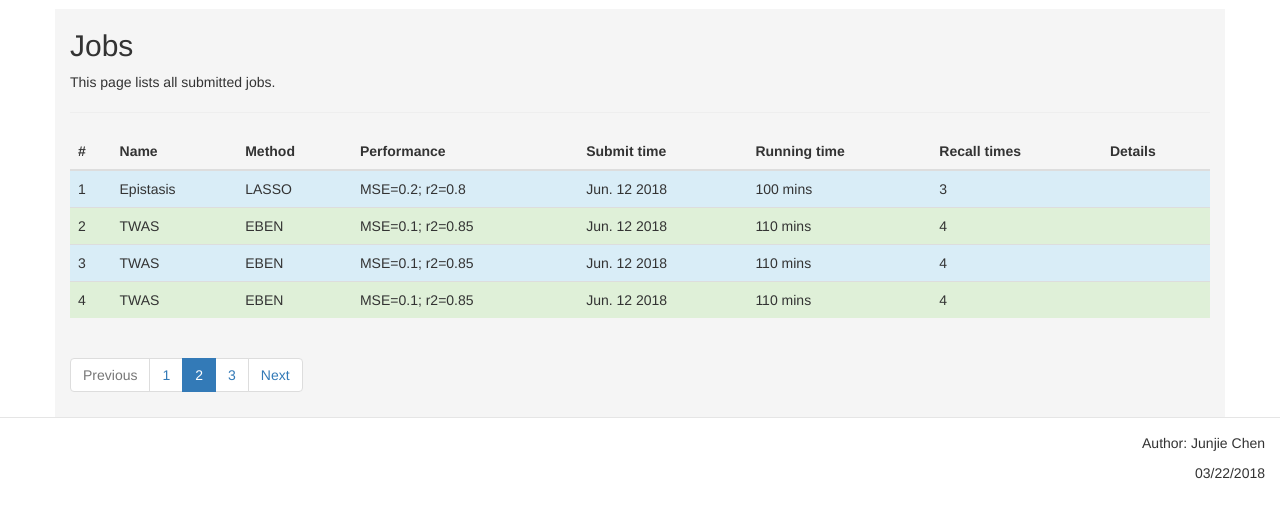
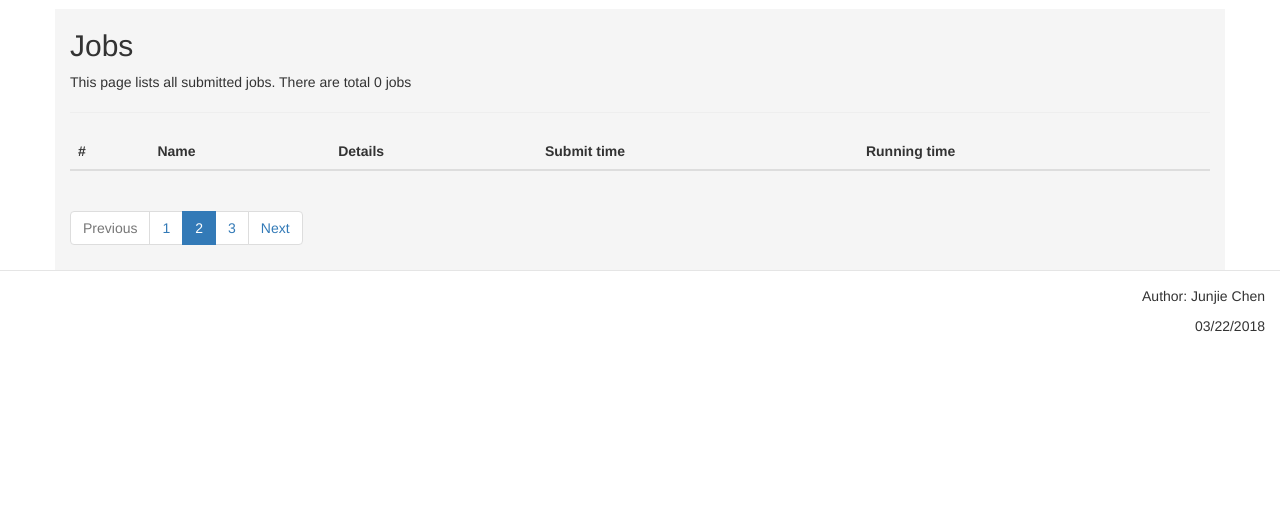
Before and after one commit to work-hard-play-harder/ShiLab, a Flask app: page /repository/ in a window 1280 px wide. Shown: the part 51-569 px from the top of the page. Run offline with Flask 2, Linux system fonts and the light colour scheme; lists and menus that the app fills with data are empty; some libraries are stand-ins or nearby versions.

Commit message:
job status /user/job /results/

```diff
--- a/EpiMap/models.py
+++ b/EpiMap/models.py
@@ -12,6 +12,7 @@ class User(UserMixin, db.Model):
     email = db.Column(db.String(120), index=True, unique=True, nullable=False)
     password_hash = db.Column(db.String(128))
     timestamp = db.Column(db.DateTime, default=datetime.now(timezone.utc))
+
 
     jobs = db.relationship('Job', backref='author', lazy='dynamic')
     models = db.relationship('Model', backref='author', lazy='dynamic')
@@ -36,8 +37,9 @@ class Job(db.Model):
     jobname = db.Column(db.String(64))
     timestamp = db.Column(db.DateTime, default=datetime.now(timezone.utc))
     description = db.Column(db.String(280))
-    selected_algorithm=db.Column(db.String(64), nullable=False) # format like algorithm1|algorithm2|algorithm3
-    status = db.Column(db.Integer, nullable=False, default=0)  # 0 waiting, 1 running, 2 done, 3 delete
+    selected_algorithm=db.Column(db.String(64)) # format like algorithm1|algorithm2|algorithm3
+    status = db.Column(db.Integer, default=0)  # 0 waiting, 1 running, 2 done, 3 delete
+    running_time=db.Column(db.Integer)
     user_id = db.Column(db.Integer, db.ForeignKey('user.id'))
 
     models = db.relationship('Model', backref='job', lazy='dynamic')
--- a/EpiMap/run_scripts.py
+++ b/EpiMap/run_scripts.py
@@ -1,6 +1,7 @@
 import os
 import shlex
 import subprocess
+from datetime import datetime, timezone
 
 from flask_login import current_user
 
@@ -80,5 +81,6 @@ def check_job_status(jobid, methods):
     if flag == len(methods):
         print('job.status', job.status)
         job.status = 2
+        job.running_time=10
         db.session.add(job)
         db.session.commit()
--- a/EpiMap/templates/jobs.html
+++ b/EpiMap/templates/jobs.html
@@ -14,62 +14,29 @@
 {% block content %}
     <div>
         <h2>Jobs</h2>
-        <p>This page lists all submitted jobs.</p>
+        <p>This page lists all submitted jobs. There are total {{ jobs|length }} jobs</p>
         <hr>
+
         <table class="table table-hover table-condense">
             <thead>
             <tr class="bg-white">
                 <th>#</th>
                 <th>Name</th>
-                <th>Method</th>
-                <th>Performance</th>
+                <th>Details</th>
                 <th>Submit time</th>
                 <th>Running time</th>
-                <th>Recall times</th>
-                <th>Details</th>
             </tr>
             </thead>
             <tbody>
-            <tr class="bg-info">
-                <td>1</td>
-                <td>Epistasis</td>
-                <td>LASSO</td>
-                <td>MSE=0.2; r2=0.8</td>
-                <td>Jun. 12 2018</td>
-                <td>100 mins</td>
-                <td>3</td>
-                <td></td>
-            </tr>
-            <tr class="bg-success">
-                <td>2</td>
-                <td>TWAS</td>
-                <td>EBEN</td>
-                <td>MSE=0.1; r2=0.85</td>
-                <td>Jun. 12 2018</td>
-                <td>110 mins</td>
-                <td>4</td>
-                <td></td>
-            </tr>
-            <tr class="bg-info">
-                <td>3</td>
-                <td>TWAS</td>
-                <td>EBEN</td>
-                <td>MSE=0.1; r2=0.85</td>
-                <td>Jun. 12 2018</td>
-                <td>110 mins</td>
-                <td>4</td>
-                <td></td>
-            </tr>
-            <tr class="bg-success">
-                <td>4</td>
-                <td>TWAS</td>
-                <td>EBEN</td>
-                <td>MSE=0.1; r2=0.85</td>
-                <td>Jun. 12 2018</td>
-                <td>110 mins</td>
-                <td>4</td>
-                <td></td>
-            </tr>
+            {% for job in jobs %}
+                <tr class="bg-info">
+                    <td>{{ loop.index }}</td>
+                    <td>{{ job.jobname }}</td>
+                    <td>{{ job.description }}</td>
+                    <td>{{ job.timestamp}} </td>
+                    <td>{{ job.running_time }}</td>
+                </tr>
+            {% endfor %}
             </tbody>
         </table>
         <nav aria-label="...">
--- a/EpiMap/views.py
+++ b/EpiMap/views.py
@@ -142,7 +142,7 @@ def signup():
         db.session.commit()
         login_user(user)
         # flash(message='Successful! You will be redirected to Home page.', category='message')
-        time.sleep(5)
+        # time.sleep(5)
         return redirect(url_for('index'))
 
     return render_template('signup.html')
@@ -181,7 +181,8 @@ def profile():
 def jobs():
     user = User.query.filter_by(id=current_user.id).first_or_404()
     jobs = user.jobs.all()
-    return render_template('jobs.html', user=user, jobs=jobs)
+    print(jobs[0].timestamp)
+    return render_template('jobs.html', jobs=jobs)
 
 
 @app.route('/repository/')
```
Also changed, not shown: migrations/versions/db9b2844cfb2_status.py (deleted, +0 -37 lines), migrations/versions/f79ce9a0868a_init.py (deleted, +0 -65 lines), database.db.
